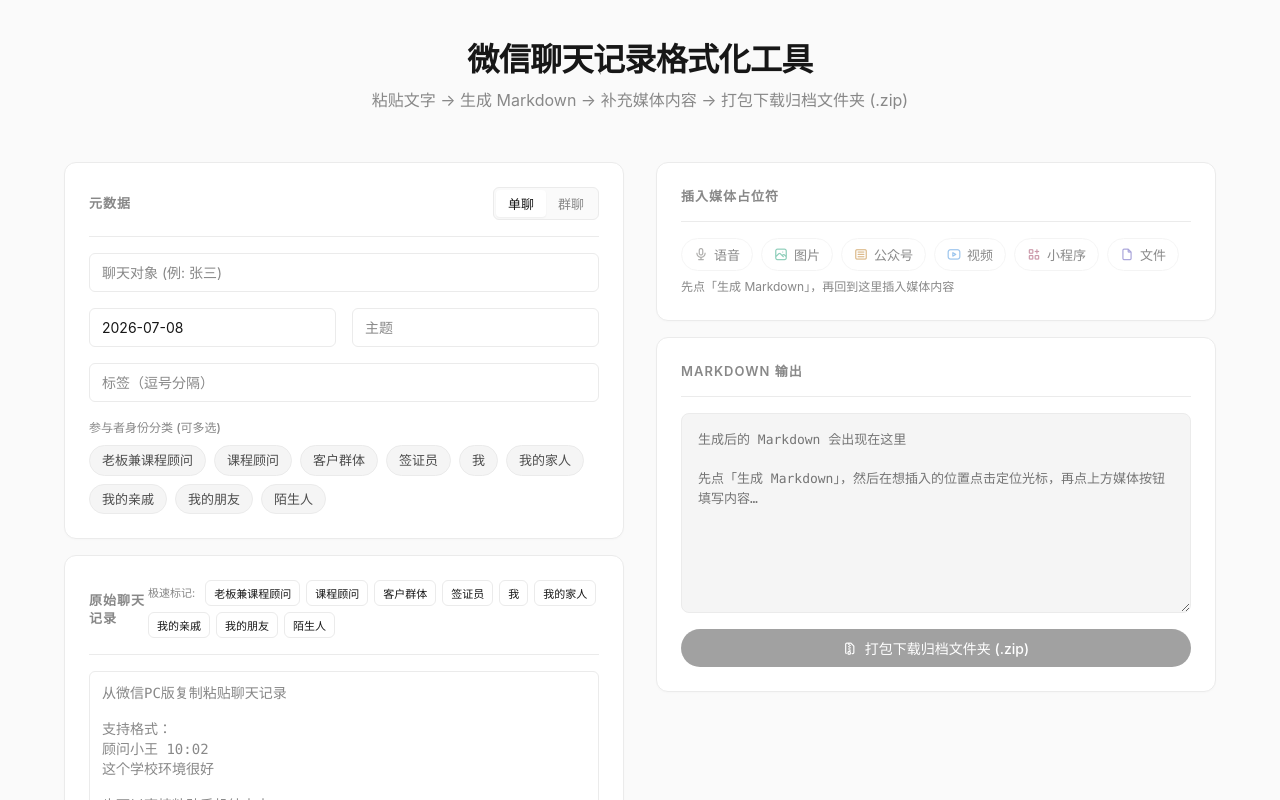
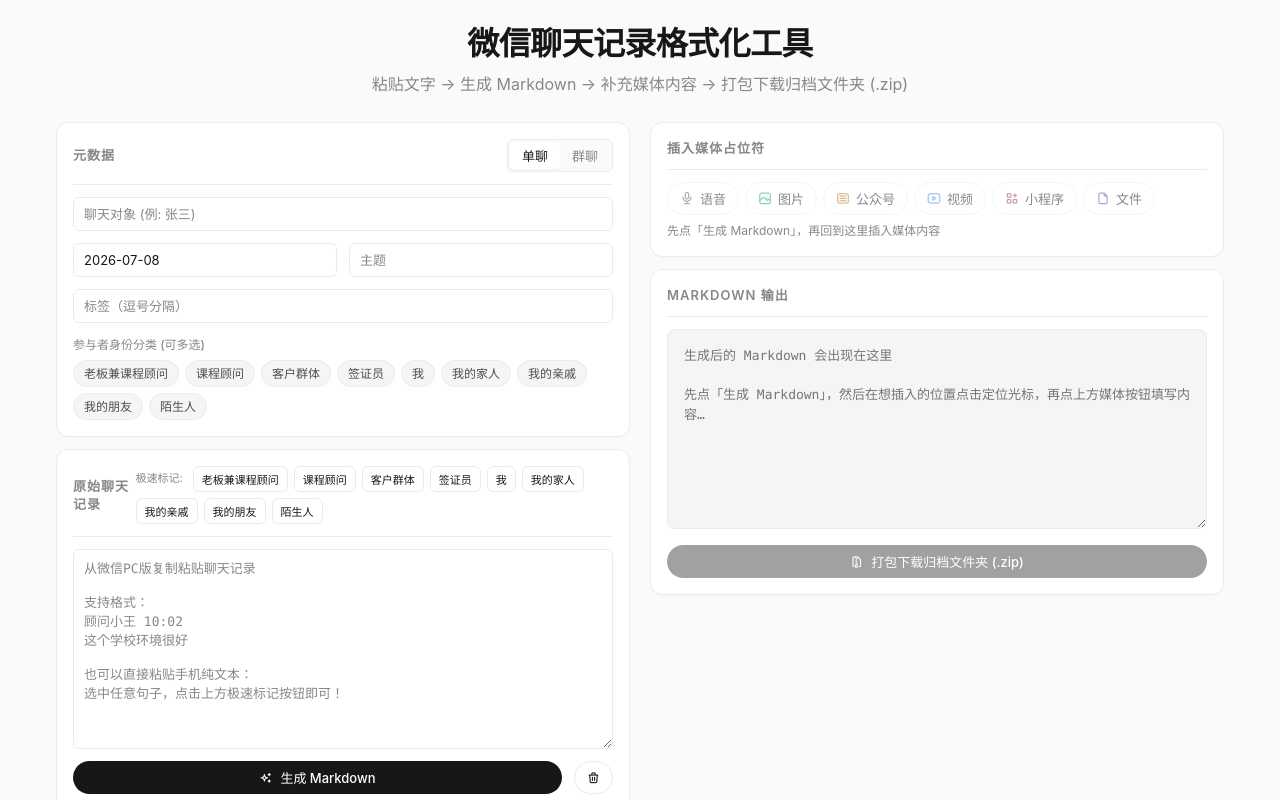
Before and after one commit to yuuniji/wechat-formatter, a React (Vite) app: page / in a window 1280 px wide. Shown: the top 800 px of the page. Built offline with nearby package versions, Linux system fonts and the light colour scheme.

Commit message:
style: tighten ui density by reducing padding and gaps

```diff
--- a/src/App.css
+++ b/src/App.css
@@ -3,7 +3,7 @@
 .app-grid {
   display: grid;
   grid-template-columns: 1fr 1fr;
-  gap: 32px;
+  gap: 20px;
   align-items: start;
 }
 
@@ -20,8 +20,8 @@
 .form-row {
   display: grid;
   grid-template-columns: 1fr 1fr;
-  gap: 16px;
-  margin-bottom: 16px;
+  gap: 12px;
+  margin-bottom: 12px;
 }
 
 /* Custom scrollbar for textareas */
--- a/src/App.jsx
+++ b/src/App.jsx
@@ -294,7 +294,7 @@ export default function App() {
 
       <div className="app-grid">
         {/* Left */}
-        <div style={{ display: "flex", flexDirection: "column", gap: 16 }}>
+        <div style={{ display: "flex", flexDirection: "column", gap: 12 }}>
           <div className="vc-card">
             <div className="vc-card-header" style={{ display: "flex", alignItems: "center", justifyContent: "space-between" }}>
               <h2 style={{ fontSize: 13, textTransform: "uppercase", letterSpacing: "1px", margin: 0, color: "var(--vc-mute)" }}>元数据</h2>
@@ -349,7 +349,7 @@ export default function App() {
             </div>
             <textarea ref={rawRef} className="vc-textarea" value={raw} onChange={e => setRaw(e.target.value)}
               placeholder={"从微信PC版复制粘贴聊天记录\n\n支持格式：\n顾问小王 10:02\n这个学校环境很好\n\n也可以直接粘贴手机纯文本：\n选中任意句子，点击上方极速标记按钮即可！"}
-              style={{ flex: 1, minHeight: 200, fontFamily: "var(--font-mono)", resize: "vertical", marginBottom: 16 }} />
+              style={{ flex: 1, minHeight: 200, fontFamily: "var(--font-mono)", resize: "vertical", marginBottom: 12 }} />
             <div style={{ display: "flex", gap: 12 }}>
               <button className="vc-btn vc-btn-primary" onClick={generate} style={{ flex: 1 }}>
                 <i className="ti ti-sparkles" aria-hidden="true" />生成 Markdown
@@ -362,7 +362,7 @@ export default function App() {
         </div>
 
         {/* Right */}
-        <div style={{ display: "flex", flexDirection: "column", gap: 16 }}>
+        <div style={{ display: "flex", flexDirection: "column", gap: 12 }}>
           {/* Media panel */}
           <div className="vc-card">
             <div className="vc-card-header">
@@ -395,7 +395,7 @@ export default function App() {
             {/* Inline form */}
             {activeType && (
               <div style={{ marginTop: 16, padding: "16px", background: "var(--vc-canvas-soft)", borderRadius: "var(--radius-md)", border: `1px solid var(--vc-hairline)` }}>
-                <div style={{ display: "flex", alignItems: "center", justifyContent: "space-between", marginBottom: 16 }}>
+                <div style={{ display: "flex", alignItems: "center", justifyContent: "space-between", marginBottom: 12 }}>
                   <span style={{ fontSize: 14, fontWeight: 600, color: activeType.color, display: "flex", alignItems: "center", gap: 6 }}>
                     <i className={`ti ${activeType.icon}`} aria-hidden="true" />{activeType.label}
                   </span>
--- a/src/index.css
+++ b/src/index.css
@@ -84,12 +84,12 @@ p {
 .vc-page-container {
   max-width: 1200px;
   margin: 0 auto;
-  padding: 40px 24px;
+  padding: 24px 16px;
 }
 
 .vc-header-band {
   text-align: center;
-  padding-bottom: 48px;
+  padding-bottom: 24px;
 }
 
 .vc-header-band h1 {
@@ -107,13 +107,13 @@ p {
   background: var(--vc-canvas);
   border: 1px solid var(--vc-hairline);
   border-radius: var(--radius-lg);
-  padding: 24px;
+  padding: 16px;
   box-shadow: 0px 1px 2px rgba(0,0,0,0.02);
 }
 
 .vc-card-header {
-  margin-bottom: 16px;
-  padding-bottom: 16px;
+  margin-bottom: 12px;
+  padding-bottom: 12px;
   border-bottom: 1px solid var(--vc-hairline);
 }
 
@@ -123,9 +123,9 @@ p {
   background: var(--vc-canvas);
   border: 1px solid var(--vc-hairline);
   border-radius: var(--radius-sm);
-  padding: 10px 12px;
+  padding: 8px 10px;
   font-family: var(--font-sans);
-  font-size: 14px;
+  font-size: 13px;
   color: var(--vc-ink);
   transition: border-color 0.15s ease;
   outline: none;
@@ -141,9 +141,9 @@ p {
 
 .vc-label {
   display: block;
-  font-size: 14px;
+  font-size: 12px;
   font-weight: 500;
-  margin-bottom: 8px;
+  margin-bottom: 6px;
   color: var(--vc-ink);
 }
 
@@ -158,9 +158,9 @@ p {
   display: inline-flex;
   align-items: center;
   justify-content: center;
-  padding: 8px 16px;
+  padding: 6px 12px;
   font-family: var(--font-sans);
-  font-size: 14px;
+  font-size: 13px;
   font-weight: 500;
   border-radius: var(--radius-pill);
   cursor: pointer;
@@ -195,7 +195,7 @@ p {
 .vc-tag-group {
   display: flex;
   flex-wrap: wrap;
-  gap: 8px;
+  gap: 6px;
 }
 
 .vc-tag-label {
@@ -211,11 +211,11 @@ p {
 .vc-tag {
   display: inline-flex;
   align-items: center;
-  padding: 4px 12px;
+  padding: 3px 10px;
   border-radius: var(--radius-pill);
   background: var(--vc-canvas-soft-2);
   color: var(--vc-body);
-  font-size: 13px;
+  font-size: 12px;
   border: 1px solid var(--vc-hairline);
   transition: all 0.2s ease;
 }
```
